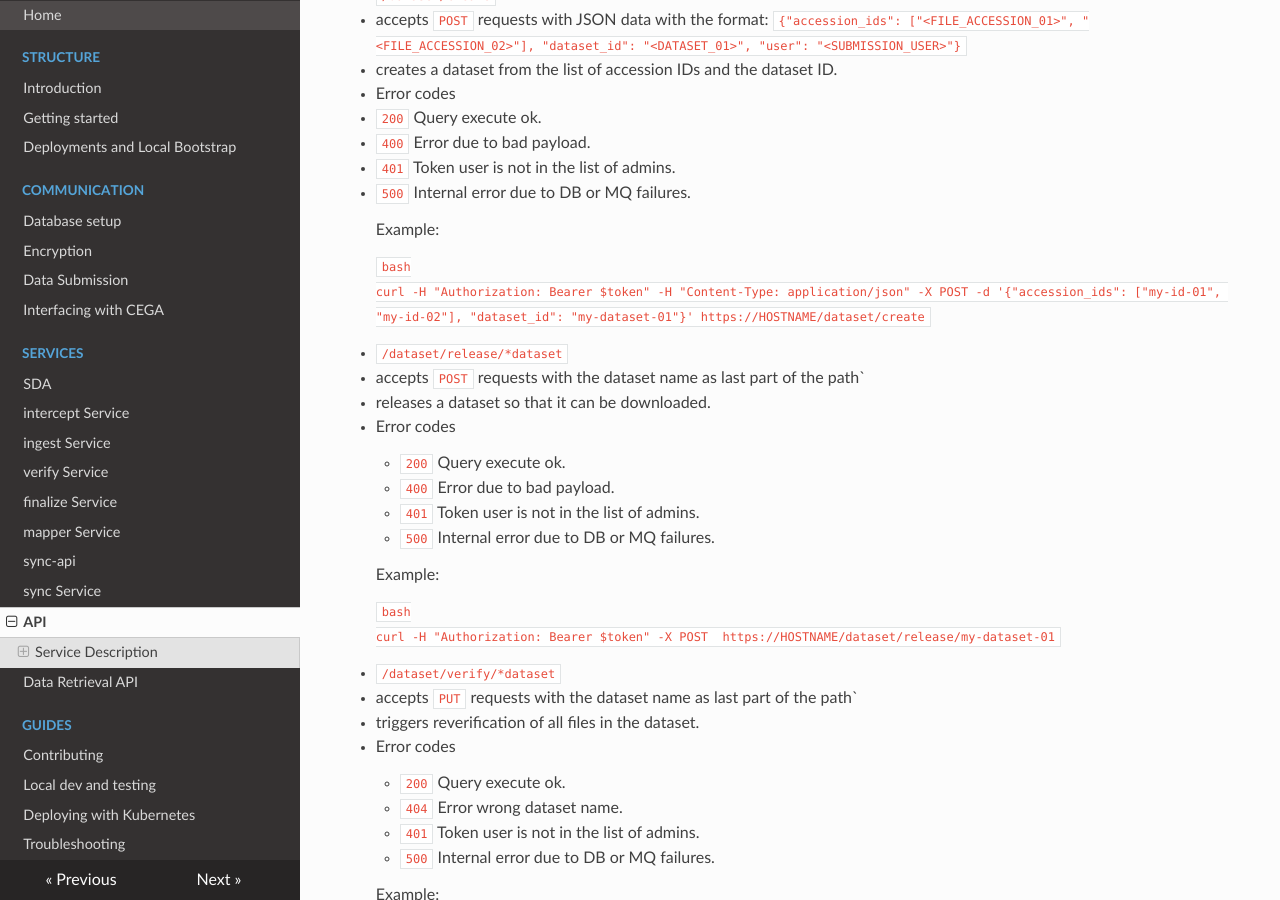
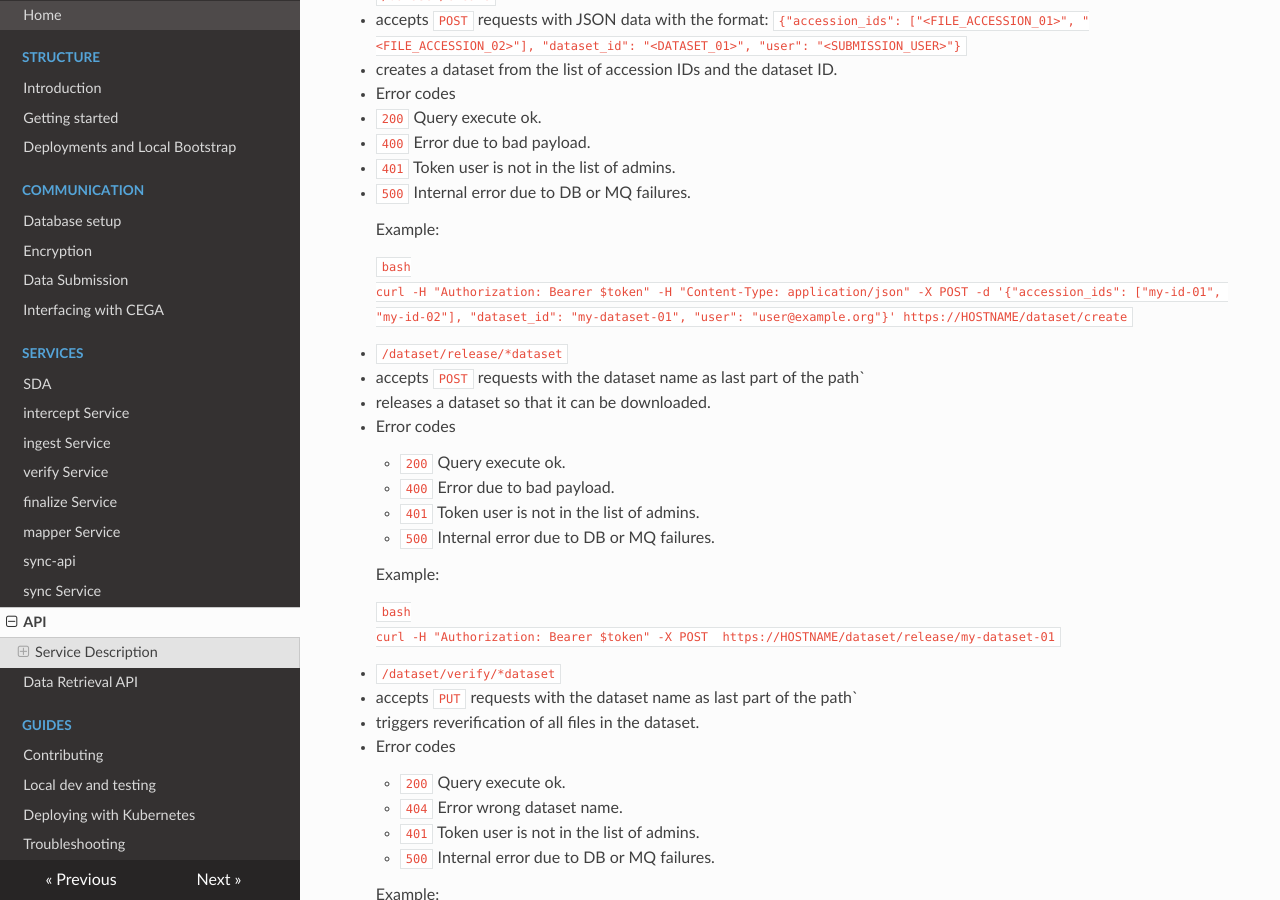
Before and after one commit to neicnordic/neic-sda, an MkDocs documentation site: the page built from docs/services/api.md, in a window 1280 px wide and 900 px high, scrolled down 2559 px. Built offline with MkDocs 1.6.1, drawn with Linux system fonts in a browser that asks for light colours; nearby versions of some CDN libraries.

Commit message:
Update from neicnordic/sensitive-data-archive at 07:41 on 2025-04-28

````diff
--- a/docs/services/api.md
+++ b/docs/services/api.md
@@ -121,7 +121,7 @@ Admin endpoints are only available to a set of whitelisted users specified in th
     Example:
 
     ```bash
-    curl -H "Authorization: Bearer $token" -H "Content-Type: application/json" -X POST -d '{"accession_ids": ["my-id-01", "my-id-02"], "dataset_id": "my-dataset-01"}' https://HOSTNAME/dataset/create
+    curl -H "Authorization: Bearer $token" -H "Content-Type: application/json" -X POST -d '{"accession_ids": ["my-id-01", "my-id-02"], "dataset_id": "my-dataset-01", "user": "user@example.org"}' https://HOSTNAME/dataset/create
     ```
 
 - `/dataset/release/*dataset`
````
